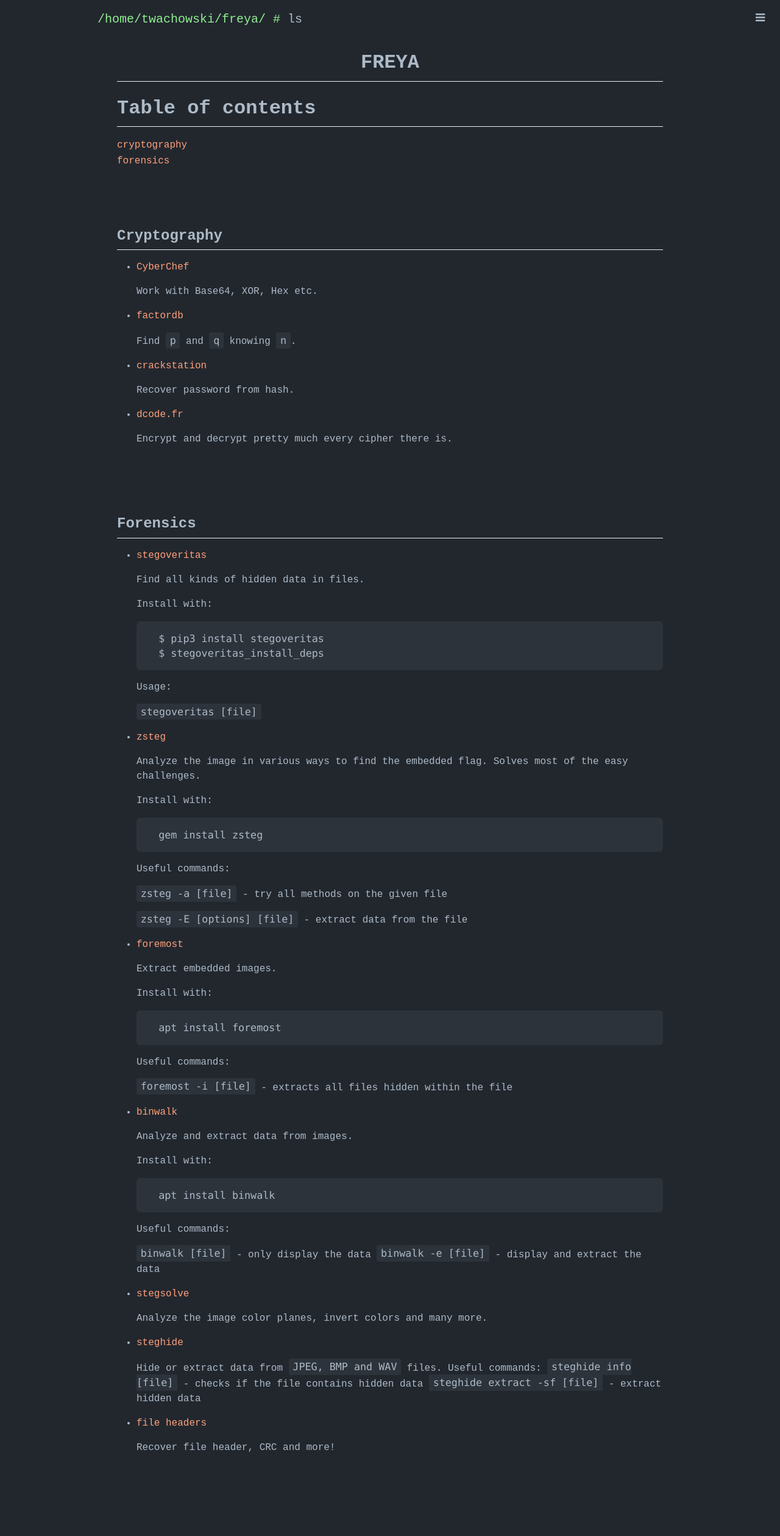
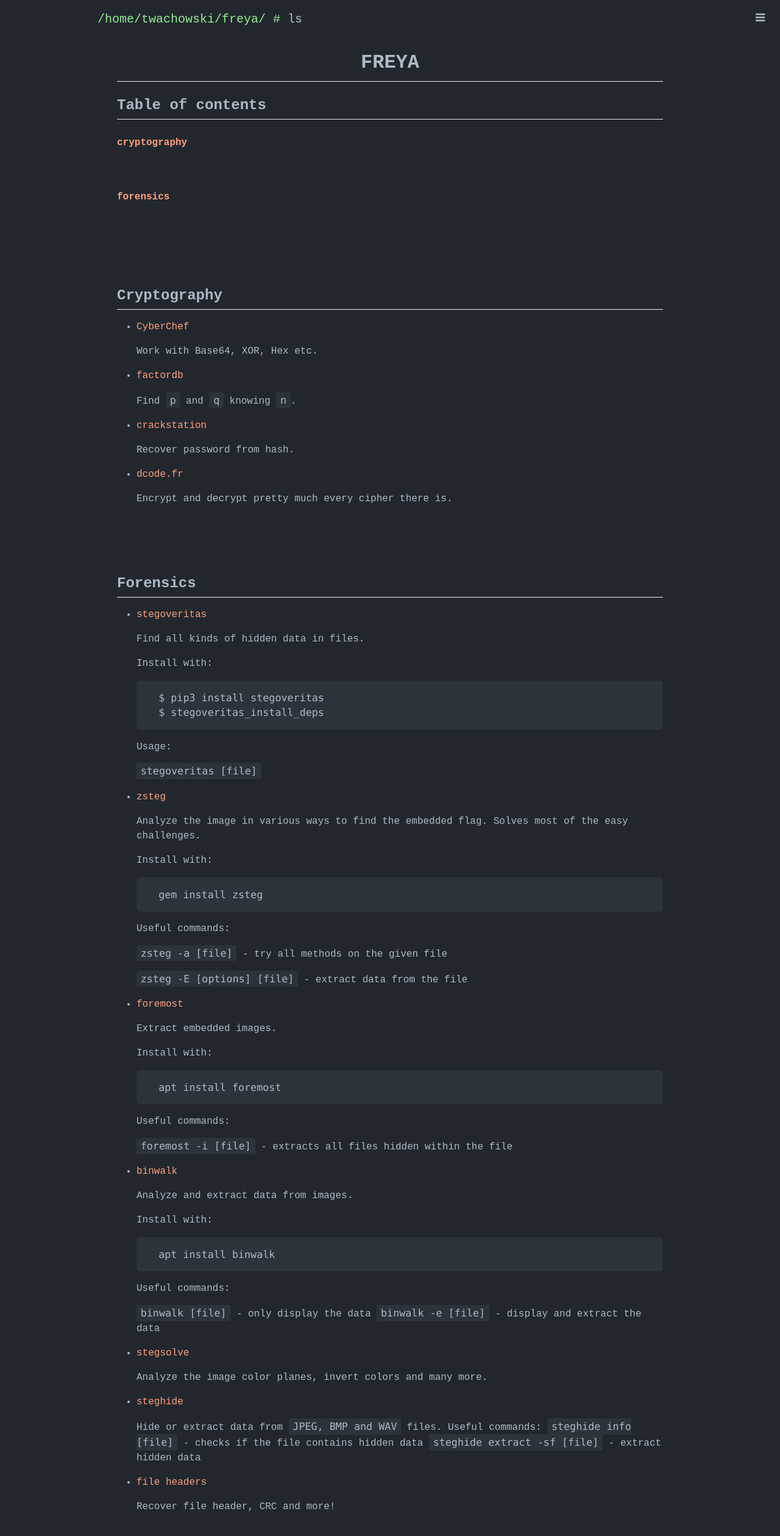
Before and after one commit to tadeuszwachowski/freya, a Jekyll site: the page built from index.html, in a window 1280 px wide. Shown: the whole page at 61% size. Built offline with Jekyll 4.4.1, drawn with Linux system fonts in a browser that asks for light colours; Markdown is read by kramdown in place of the engine named in the settings; before the commit the page ends 2422 px from its top, so only the background shows below that.

```diff
--- a/index.html
+++ b/index.html
@@ -4,10 +4,10 @@ title: freya
 ---
 <h1 align="center">FREYA</h1>
 
-<h1>Table of contents</h1>
+<h2>Table of contents</h2>
 
 {% for w in site.tools %}
-	<a href="#{{w.title}}">{{w.title}}</a> <br>
+	<h3><a href="#{{w.title}}">{{w.title}}</a></h3> <br>
 {% endfor %}
 
 {% for w in site.tools %}
```
